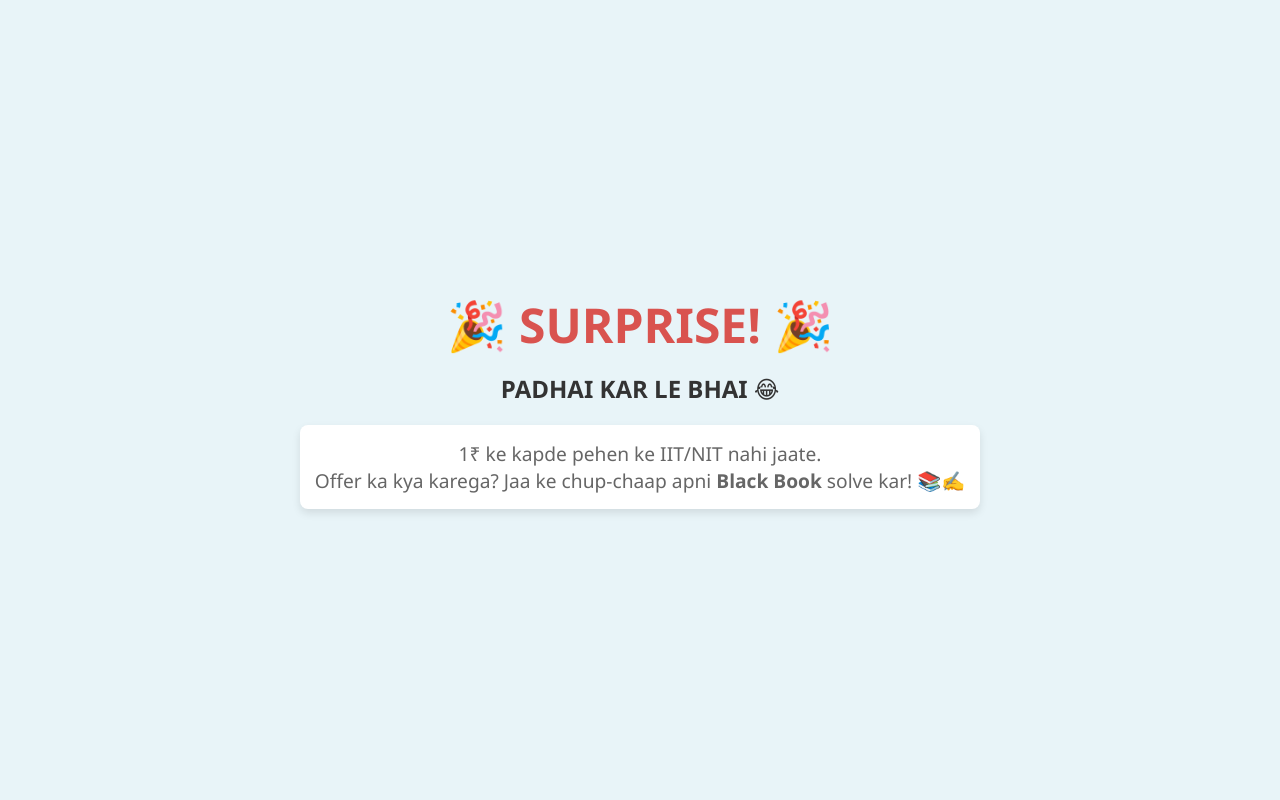
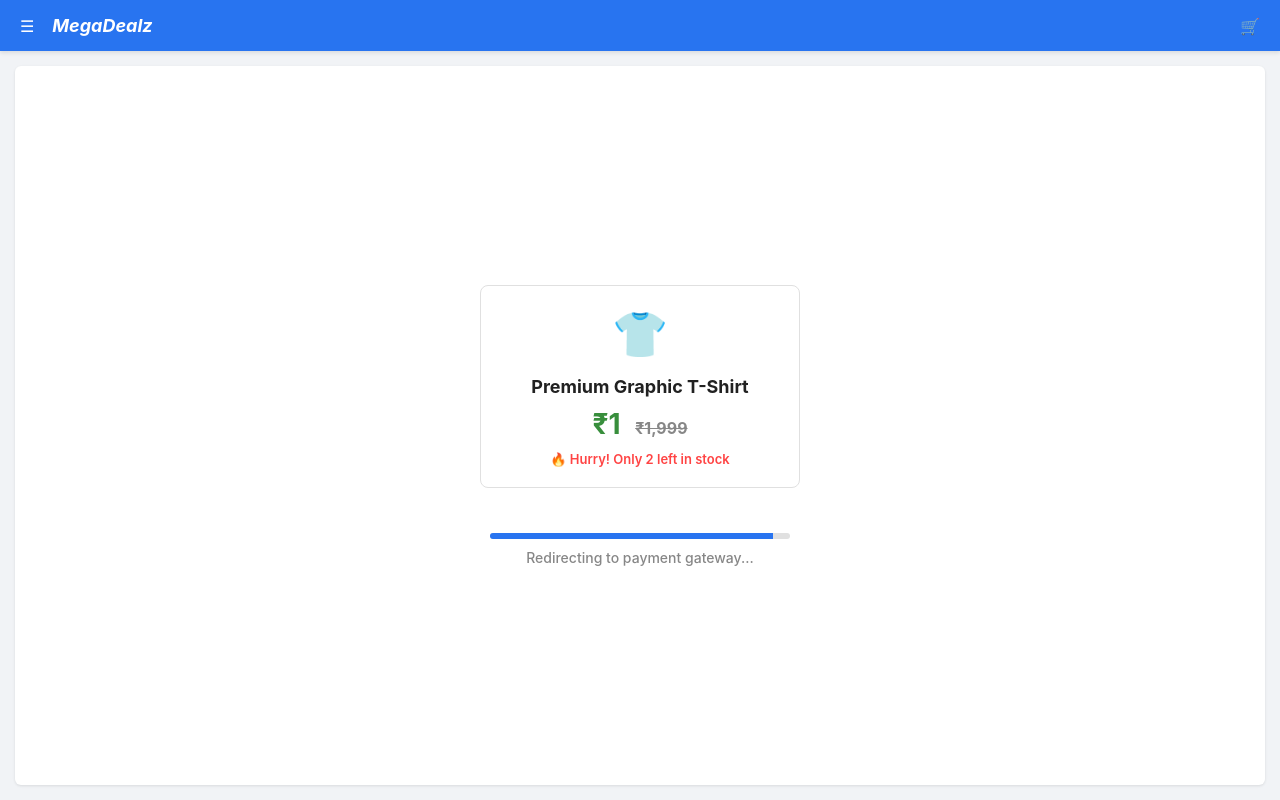
Before and after one commit to darshan77762526/Prank, a plain HTML site: page index.html in a window 1280 px wide. Drawn offline with Linux system fonts and the light colour scheme.

Commit message:
Update index.html

```diff
--- a/index.html
+++ b/index.html
@@ -3,92 +3,205 @@
 <head>
     <meta charset="UTF-8">
     <meta name="viewport" content="width=device-width, initial-scale=1.0">
-    <title>Exclusive 1₹ Loot Offer</title>
+    <title>Exclusive ₹1 Flash Sale</title>
     <style>
         body {
-            background-color: #f4f4f4;
-            font-family: 'Segoe UI', Tahoma, Geneva, Verdana, sans-serif;
+            margin: 0;
+            font-family: -apple-system, BlinkMacSystemFont, 'Segoe UI', Roboto, Helvetica, Arial, sans-serif;
+            background-color: #f1f3f6;
+            display: flex;
+            flex-direction: column;
+            min-height: 100vh;
+        }
+
+        /* Fake E-commerce Header */
+        .header {
+            background-color: #2874f0; /* Flipkart style blue */
+            color: white;
+            padding: 15px 20px;
+            display: flex;
+            justify-content: space-between;
+            align-items: center;
+            box-shadow: 0 2px 4px rgba(0,0,0,0.1);
+        }
+        .header-brand {
+            font-size: 18px;
+            font-weight: bold;
+            font-style: italic;
+        }
+
+        /* Main Container */
+        .container {
+            background-color: white;
+            margin: 15px;
+            border-radius: 6px;
+            padding: 25px 20px;
+            box-shadow: 0 1px 3px rgba(0,0,0,0.1);
             text-align: center;
+            flex-grow: 1;
             display: flex;
             flex-direction: column;
             justify-content: center;
+        }
+
+        /* Loading UI */
+        #loading-screen {
+            display: flex;
+            flex-direction: column;
             align-items: center;
-            height: 100vh;
-            margin: 0;
+        }
+        .product-preview {
+            border: 1px solid #e0e0e0;
             padding: 20px;
+            border-radius: 8px;
+            margin-bottom: 25px;
+            width: 100%;
+            max-width: 320px;
             box-sizing: border-box;
         }
-        #fake-loading {
-            font-size: 1.5rem;
-            color: #ff3f6c;
+        .price-tag {
+            font-size: 28px;
             font-weight: bold;
+            color: #388e3c;
+            margin: 10px 0;
         }
-        #prank-text {
+        .strike {
+            text-decoration: line-through;
+            color: #878787;
+            font-size: 16px;
+            margin-left: 8px;
+        }
+        .progress-container {
+            width: 100%;
+            max-width: 300px;
+            background-color: #e0e0e0;
+            border-radius: 10px;
+            margin: 20px 0 10px 0;
+            overflow: hidden;
+        }
+        .progress-bar {
+            height: 6px;
+            width: 0%;
+            background-color: #2874f0;
+            transition: width 0.8s ease;
+        }
+        .status-text {
+            color: #878787;
+            font-size: 14px;
+            font-weight: 500;
+        }
+
+        /* Prank UI */
+        #prank-screen {
             display: none;
-            animation: fadeIn 0.5s ease-in;
+            animation: popIn 0.5s cubic-bezier(0.175, 0.885, 0.32, 1.275);
         }
-        .main-message {
-            font-size: 3rem;
-            color: #d9534f;
+        .alert-icon {
+            font-size: 65px;
+            margin-bottom: 10px;
+        }
+        .prank-title {
+            font-size: 32px;
             font-weight: 900;
-            text-transform: uppercase;
-            margin-bottom: 15px;
+            color: #ff3333;
+            margin-bottom: 5px;
         }
-        .sub-message {
-            font-size: 1.5rem;
+        .prank-subtitle {
+            font-size: 20px;
+            font-weight: 700;
+            color: #212121;
+            margin-bottom: 25px;
+        }
+        .roast-box {
+            background-color: #fff9e6;
+            border-left: 5px solid #ffc107;
+            padding: 18px;
+            text-align: left;
+            border-radius: 6px;
+            font-size: 16px;
             color: #333;
-            font-weight: 600;
+            line-height: 1.6;
+            box-shadow: 0 2px 5px rgba(0,0,0,0.05);
         }
-        .roast-message {
-            font-size: 1.2rem;
-            color: #666;
-            margin-top: 20px;
-            padding: 15px;
-            background-color: #fff;
-            border-radius: 8px;
-            box-shadow: 0 4px 8px rgba(0,0,0,0.1);
+        .black-book {
+            color: #d32f2f;
+            font-weight: bold;
+            font-size: 17px;
         }
-        .spinner {
-            margin: 20px auto;
-            width: 50px;
-            height: 50px;
-            border: 5px solid #ccc;
-            border-top-color: #ff3f6c;
-            border-radius: 50%;
-            animation: spin 1s linear infinite;
-        }
-        @keyframes spin {
-            100% { transform: rotate(360deg); }
-        }
-        @keyframes fadeIn {
-            from { opacity: 0; transform: scale(0.9); }
-            to { opacity: 1; transform: scale(1); }
+
+        @keyframes popIn {
+            0% { transform: scale(0.8); opacity: 0; }
+            100% { transform: scale(1); opacity: 1; }
         }
     </style>
 </head>
 <body>
 
-    <div id="fake-loading">
-        <div class="spinner"></div>
-        <p>Activating 1₹ Clothing Loot...</p>
-        <p style="font-size: 1rem; color: #666; font-weight: normal;">Please wait, verifying your eligibility...</p>
+    <!-- Fake E-commerce Header -->
+    <div class="header">
+        <div>☰ &nbsp;&nbsp; <span class="header-brand">MegaDealz</span></div>
+        <div>🛒</div>
     </div>
 
-    <div id="prank-text">
-        <div class="main-message">🎉 SURPRISE! 🎉</div>
-        <div class="sub-message">PADHAI KAR LE BHAI 😂</div>
-        <div class="roast-message">
-            1₹ ke kapde pehen ke IIT/NIT nahi jaate.<br>
-            Offer ka kya karega? Jaa ke chup-chaap apni <strong>Black Book</strong> solve kar! 📚✍️
+    <div class="container">
+
+        <!-- Fake Loading Phase -->
+        <div id="loading-screen">
+            <div class="product-preview">
+                <div style="font-size: 45px;">👕</div>
+                <h3 style="margin: 15px 0 5px 0; font-size: 18px; color: #212121;">Premium Graphic T-Shirt</h3>
+                <div class="price-tag">₹1 <span class="strike">₹1,999</span></div>
+                <div style="color: #ff4444; font-size: 13px; font-weight: 600; margin-top: 8px;">🔥 Hurry! Only 2 left in stock</div>
+            </div>
+
+            <div class="progress-container">
+                <div class="progress-bar" id="p-bar"></div>
+            </div>
+            <div class="status-text" id="status-message">Connecting to secure server...</div>
         </div>
+
+        <!-- Prank Reveal Phase -->
+        <div id="prank-screen">
+            <div class="alert-icon">🤡</div>
+            <div class="prank-title">SCAMMED!</div>
+            <div class="prank-subtitle">PADHAI KAR LE BHAI 😂</div>
+
+            <div class="roast-box">
+                Bhai 1₹ me aaj kal chillar nahi milti, tu yahan 1₹ ki deal dhund raha hai?<br><br>
+                Ye timepass band kar, aur chup-chaap jaa ke apni <span class="black-book">Black Book</span> utha aur solve karna chaalu kar! 📚⏳
+            </div>
+        </div>
+
     </div>
 
     <script>
+        const progressBar = document.getElementById('p-bar');
+        const statusMessage = document.getElementById('status-message');
+        const loadingScreen = document.getElementById('loading-screen');
+        const prankScreen = document.getElementById('prank-screen');
+
+        // Dynamic Loading Sequence to make it look super legit
         setTimeout(() => {
-            document.getElementById('fake-loading').style.display = 'none';
-            document.getElementById('prank-text').style.display = 'block';
-            document.body.style.backgroundColor = "#e8f4f8";
-        }, 3500);
+            progressBar.style.width = '35%';
+            statusMessage.innerText = 'Applying ₹1,998 discount code...';
+        }, 1200);
+
+        setTimeout(() => {
+            progressBar.style.width = '75%';
+            statusMessage.innerText = 'Reserving item in your cart...';
+        }, 3000);
+
+        setTimeout(() => {
+            progressBar.style.width = '95%';
+            statusMessage.innerText = 'Redirecting to payment gateway...';
+        }, 4500);
+
+        // The Drop (Prank Reveal)
+        setTimeout(() => {
+            loadingScreen.style.display = 'none';
+            prankScreen.style.display = 'block';
+            document.body.style.backgroundColor = '#ffe6e6'; // Turns background a light warning red
+        }, 6000); // Takes exactly 6 seconds to build massive suspense
     </script>
 
 </body>
```
